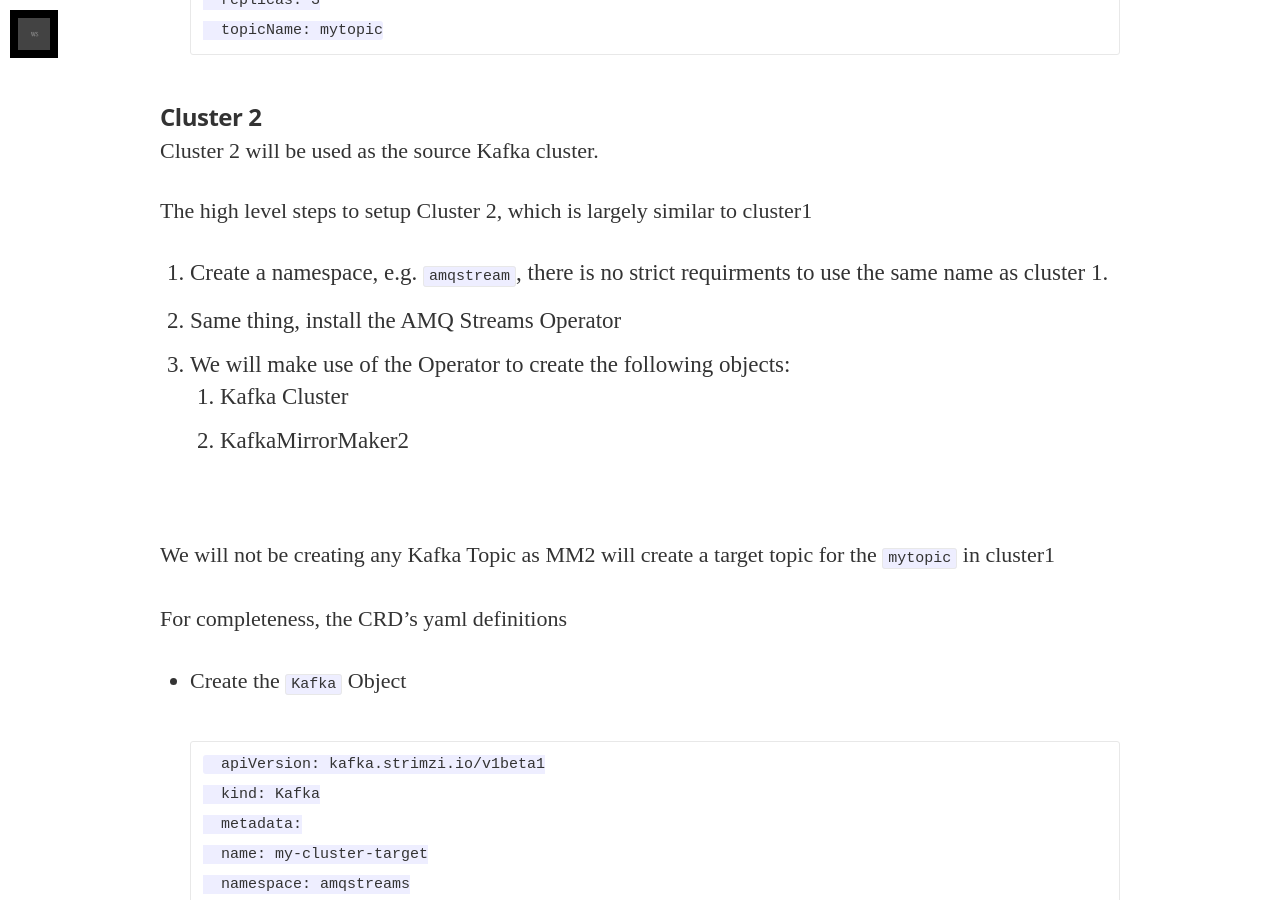
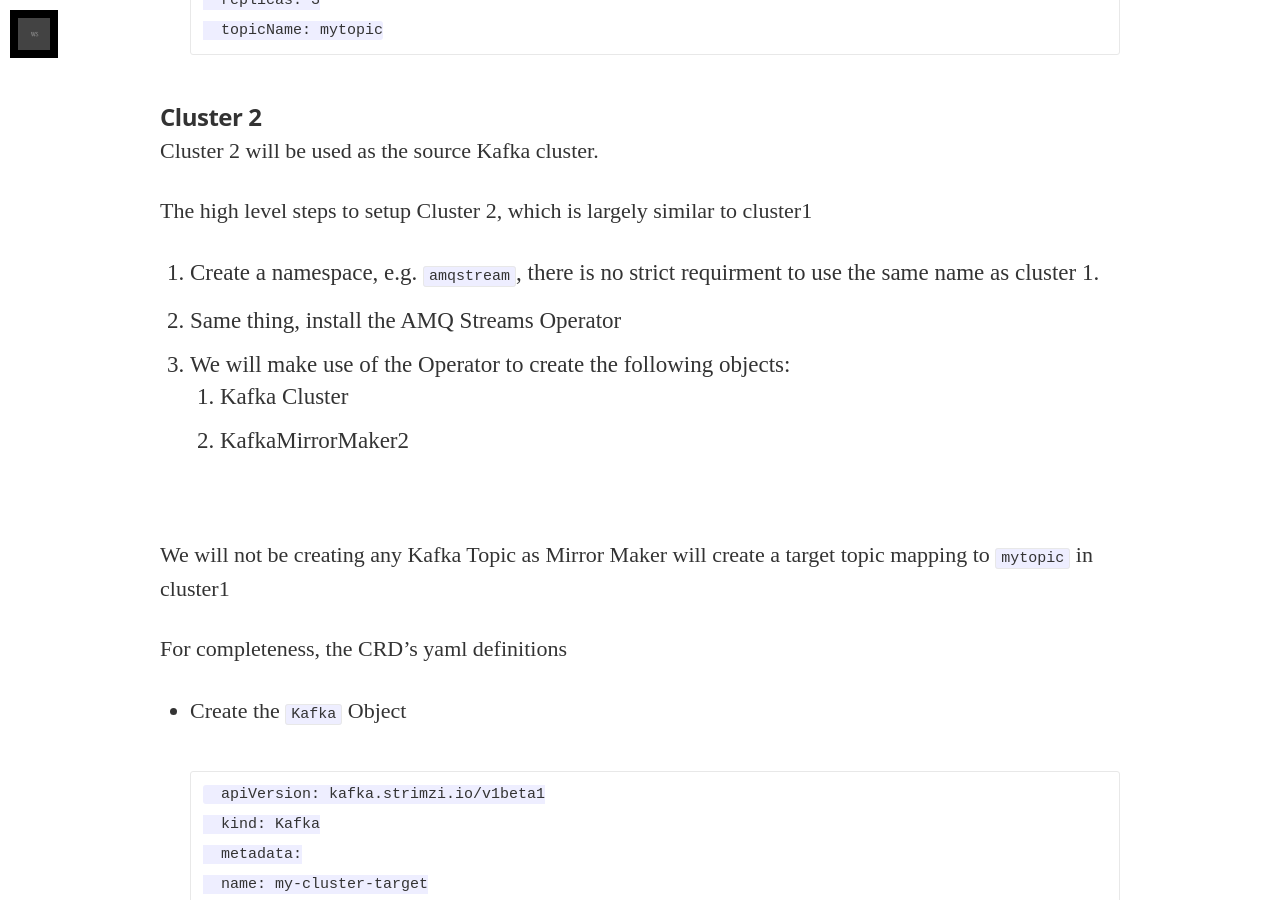
Before and after one commit to wohshon/wohshon.github.io, a Jekyll site: the page built from _posts/2020-11-06-amq-streams-mirrormaker2.markdown, in a window 1280 px wide and 900 px high, scrolled down 3841 px. Built offline with Jekyll 4.4.1, drawn with Linux system fonts in a browser that asks for light colours; nearby versions of some CDN libraries; some web fonts are replaced; some of the changed text lies outside the part shown.

Commit message:
new post - mm2

```diff
--- a/_posts/2020-11-06-amq-streams-mirrormaker2.markdown
+++ b/_posts/2020-11-06-amq-streams-mirrormaker2.markdown
@@ -116,13 +116,13 @@ In case you are new to OCP, You can save them into a yaml file and invoke `oc cr
 Cluster 2 will be used as the source Kafka cluster.
 
 The high level steps to setup Cluster 2, which is largely similar to cluster1
-1. Create a namespace, e.g. `amqstream`, there is no strict requirments to use the same name as cluster 1.
+1. Create a namespace, e.g. `amqstream`, there is no strict requirment to use the same name as cluster 1.
 2. Same thing, install the AMQ Streams Operator
 3. We will make use of the Operator to create the following objects:
    - Kafka Cluster
    - KafkaMirrorMaker2
 
-We will not be creating any Kafka Topic as MM2 will create a target topic for the `mytopic` in cluster1
+We will not be creating any Kafka Topic as Mirror Maker will create a target topic mapping to `mytopic` in cluster1
 
 For completeness, the CRD's yaml definitions
 
```
Also changed, not shown: other parts of _posts/2020-11-06-amq-streams-mirrormaker2.markdown (+1 -1 lines).
